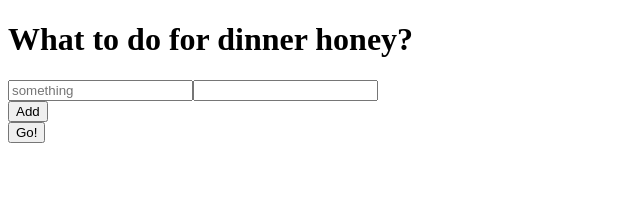
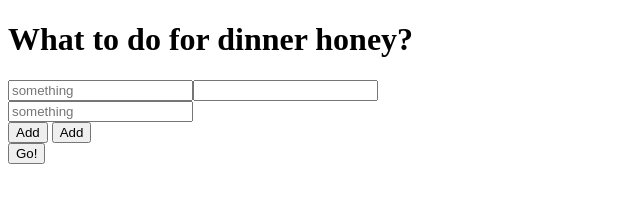
Before and after one commit to Elipauline/choice_generator, a plain HTML site: page index.html in a window 1280 px wide. Shown: the whole page, without its empty margins (0-640 px from the left). Drawn offline with Linux system fonts and the light colour scheme.

Commit message:
classes added to css

```diff
--- a/index.html
+++ b/index.html
@@ -9,8 +9,12 @@
   <div>
     <div>
       <input placeholder="something"><input/>
+  <div class="inputSection">
+    <div class="inputs">
+      <input placeholder="something"></input>
     </div>
     <button>Add</button>
+    <button class="addOption">Add</button>
   </div>
   <button>Go!</button>
 </body>
```
